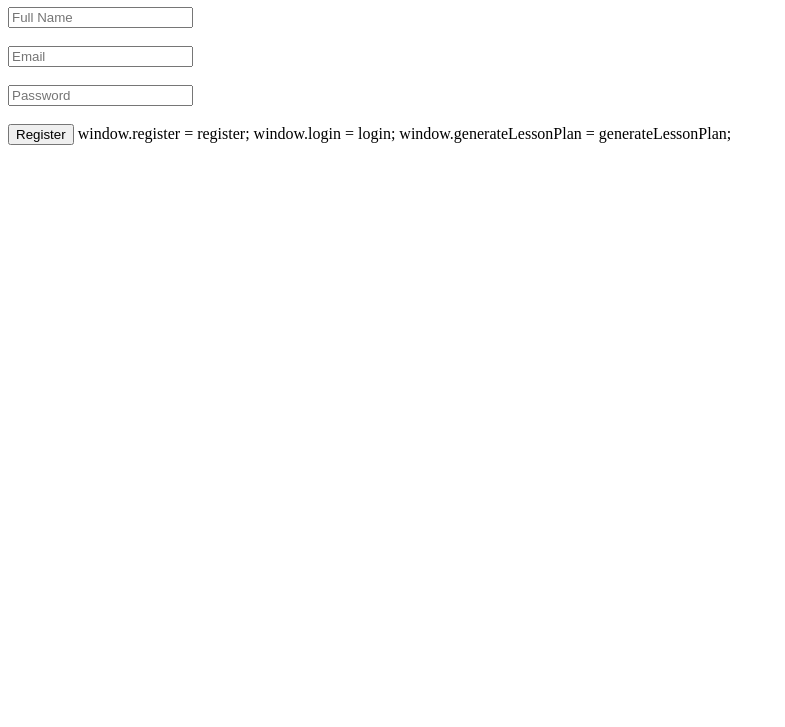
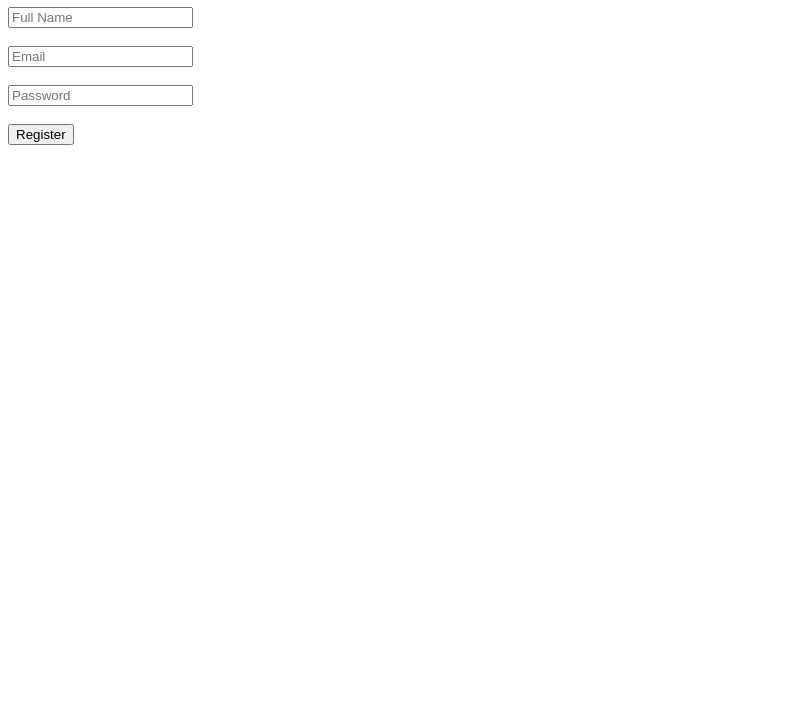
Before and after one commit to Bendu76/ilaw-ai, a website: page public/teacher-register.html in a window 1280 px wide. Shown: the part 73-800 px from the top of the page, without its empty margins (0-785 px from the left). Drawn offline with Linux system fonts and the light colour scheme.

Commit message:
Remove stray text from teacher-register page

```diff
--- a/public/teacher-register.html
+++ b/public/teacher-register.html
@@ -2,9 +2,7 @@
 <html>
 
 <head>
-
   <title>Teacher Registration</title>
-
 </head>
 
 <body>
@@ -38,20 +36,11 @@
     Register
   </button>
 
-
-
   <script>
     alert("SCRIPT LOADED");
   </script>
 
-
-window.register = register;
-window.login = login;
-window.generateLessonPlan = generateLessonPlan;
-
-
   <script src="script.js"></script>
-
 
 </body>
 
```
Lines whose indentation alone changed are shown as unchanged.
